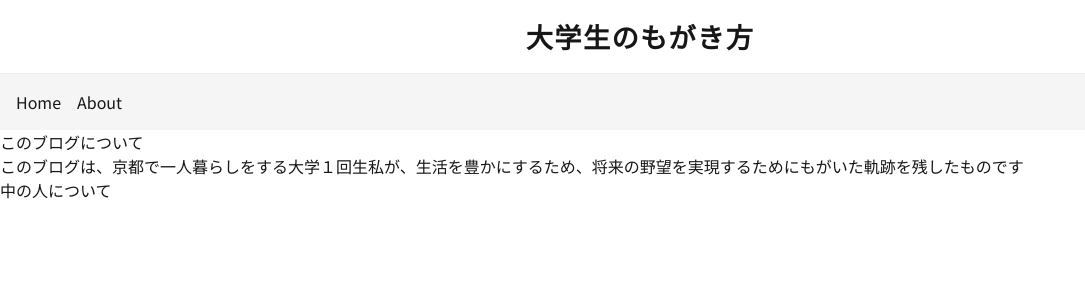
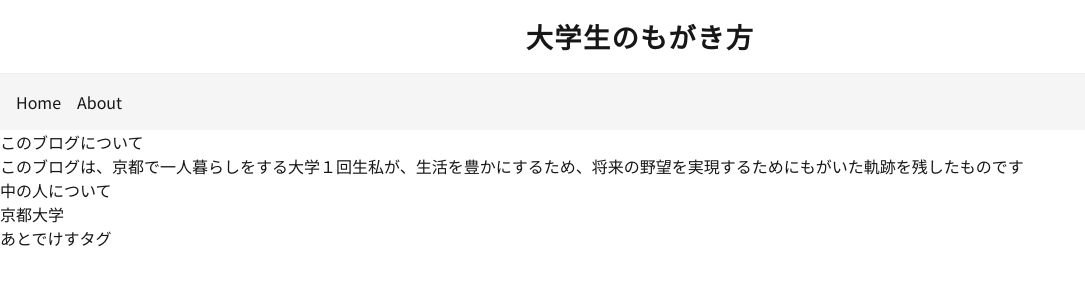
Before and after one commit to efal-yw/helloworld-blog, a Next.js app: page /about in a window 1280 px wide. Shown: the top 300 px of the page, without its empty margins (0-1085 px from the left). Built offline with nearby package versions, Linux system fonts and the light colour scheme.

Commit message:
fix: manual edit to about page (retry)

```diff
--- a/src/app/about/page.tsx
+++ b/src/app/about/page.tsx
@@ -4,6 +4,9 @@ export default function About() {
       <h1>このブログについて</h1>
       <p>このブログは、京都で一人暮らしをする大学１回生私が、生活を豊かにするため、将来の野望を実現するためにもがいた軌跡を残したものです</p>
       <h1>中の人について</h1>
+      <p>京都大学</p>
+
+      <p>あとでけすタグ</p>
     </main>
   );
 }
```
